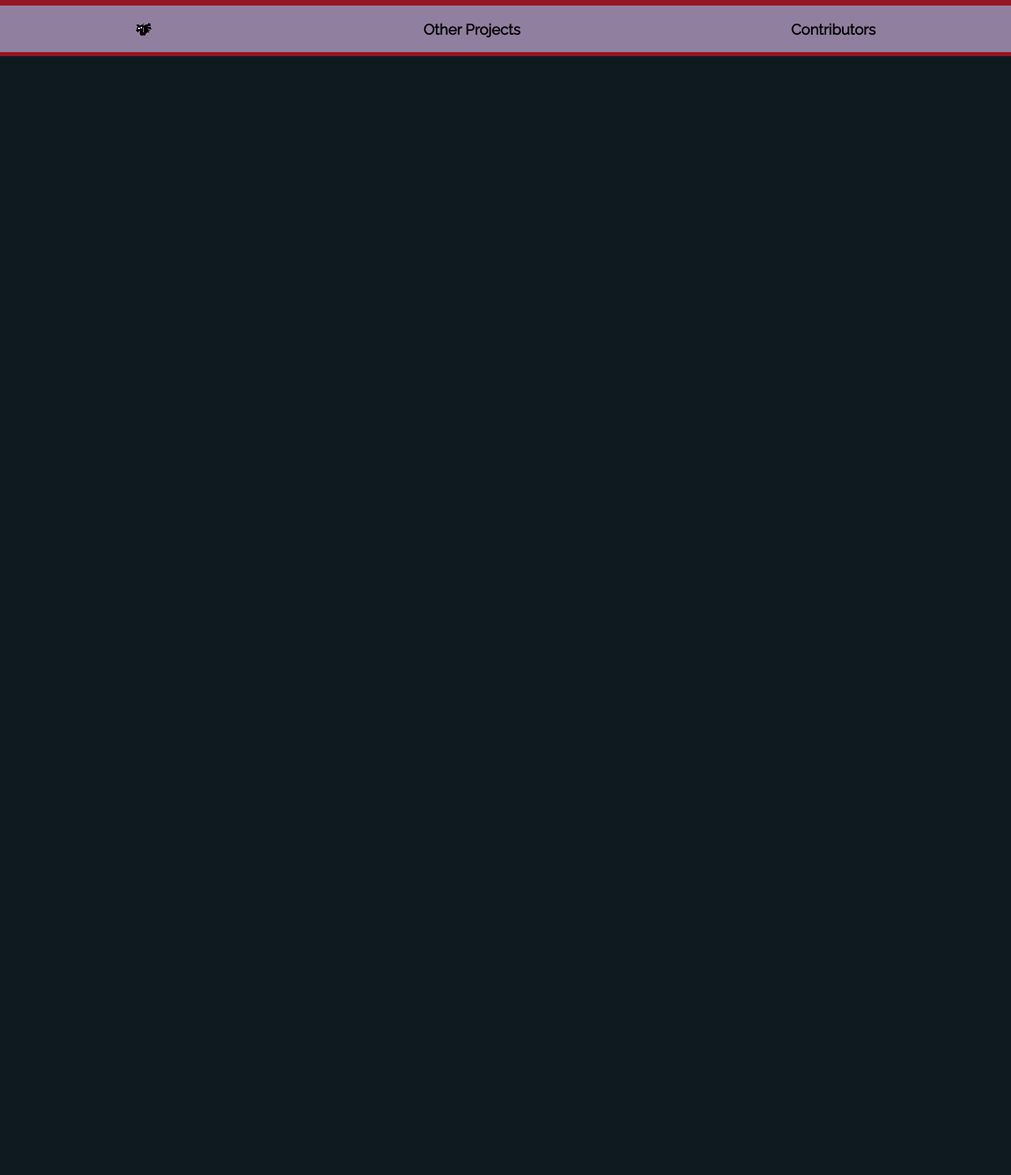
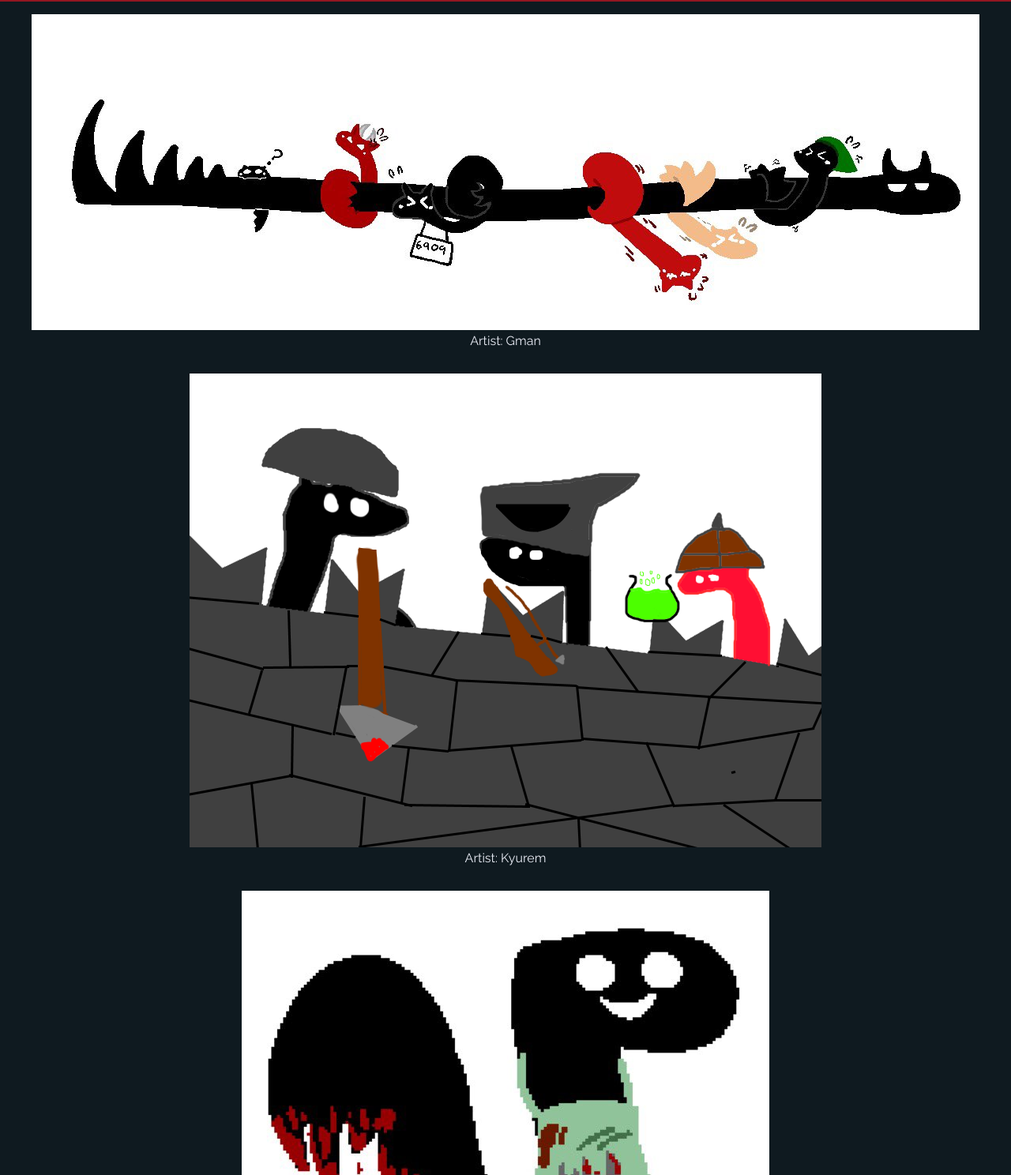
Before and after one commit to moultoncarter/wdd130, a plain HTML site: page dragonsite/draconic-visage.html in a window 1280 px wide. Shown: the part 212-1700 px from the top of the page at 79% size. Before the commit the page ends 800 px from the top, so only its background shows below. Drawn offline with Linux system fonts and the light colour scheme.

Commit message:
fixed icon, started draconic visage

```diff
--- a/dragonsite/draconic-visage.html
+++ b/dragonsite/draconic-visage.html
@@ -4,9 +4,10 @@
     <meta charset="UTF-8">
     <meta http-equiv="X-UA-Compatible" content="IE=edge">
     <meta name="viewport" content="width=device-width, initial-scale=1.0">
-    <title>Document</title>
+    <title>Dragon Den - Visages</title>
     <link rel="stylesheet" href="styles/index.css">
-    <link rel="title-icon" href="images/Wyrmfriend.jpg">
+    <link rel="stylesheet" href="styles/draconic-visage.css">
+    <link rel="icon" href="images/favicon.ico">
 </head>
 <body>
     <header>
@@ -21,6 +22,31 @@
         </nav>
     </header>
 
+    <main>
+        <section id="image-grid">
+            <figure>
+                <img src="images/Dragon-ToW.jpg" alt="Tug of War">
+                <figcaption>Artist: Gman</figcaption>
+            </figure>
+            <figure>
+                <img src="images/Dragonkeep.png" alt="Dragonkeep">
+                <figcaption>Artist: Kyurem</figcaption>
+            </figure>
+            <figure>
+                <img src="images/Dragon-Spep.jpg" alt="Spep">
+                <figcaption>Artist: Gman</figcaption>
+            </figure>
+            <figure>
+                <img src="images/Dragon-Snuw.jpg" alt="Snuw">
+                <figcaption>Artist: Gman</figcaption>
+            </figure>
+            <figure>
+                <img src="images/Dragon-Goldenguy.jpg" alt="Goldenguy">
+                <figcaption>Artist: Gman</figcaption>
+            </figure>
+        </section>
+    </main>
+
     <footer>
         <img src="images/smol_dragon.png" alt="The boye">
         <h3><a href="#">Other Projects</a></h3>
--- /dev/null
+++ b/dragonsite/styles/draconic-visage.css
@@ -0,0 +1,18 @@
+/* html selectors */
+section {
+    display: block;
+    text-align: center;
+}
+
+figure {
+    text-align: center;
+}
+
+/* class selectors */
+
+
+/* id selectors */
+#image-grid {
+    display: grid;
+    grid-template-columns: 40%, 30%, 30%;
+}
--- a/dragonsite/styles/index.css
+++ b/dragonsite/styles/index.css
@@ -70,6 +70,7 @@ h1 {
 
 .home-grid-section {
     grid-column: 1/2;
+    padding: 5%;
 }
 
 .home-grid-section a {
@@ -108,7 +109,7 @@ h1 {
     grid-row: 4/5;
 }
 
-#dragon-wildy {
+#dragon-wildy-main {
     grid-column: 2/3;
     grid-row: 1/6;
     max-width: 80%;
```
Also changed, not shown: dragonsite/draconic-deeds.html (+1 -1 lines), dragonsite/index.html (+3 -3 lines), dragonsite/images/favicon.ico (added), dragonsite/styles/draconic-deeds.css (added).
